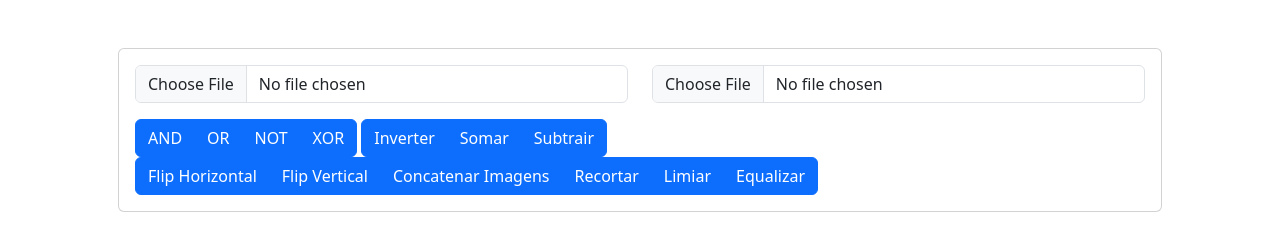
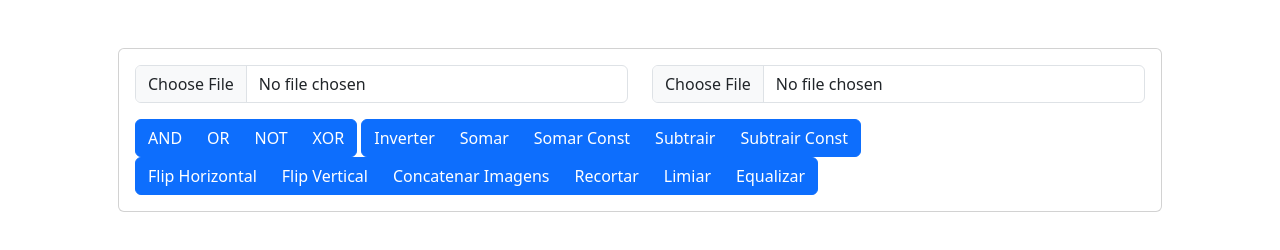
Before and after one commit to luizmenos/Processamento_imagem, a plain HTML site: page index.html in a window 1280 px wide. Drawn offline with Linux system fonts and the light colour scheme.

Commit message:
Implementadas funções de somar e subtrair const

```diff
--- a/index.html
+++ b/index.html
@@ -43,7 +43,9 @@
                     <div class="btn-group" role="group" aria-label="Operações Aritméticas">
                         <button onclick="inverterImagem()" class="btn btn-primary">Inverter</button>
                         <button onclick="somarImagens()" class="btn btn-primary">Somar</button>
+                        <button onclick="somarConst()" class="btn btn-primary">Somar Const</button>
                         <button onclick="subtrairImagens()" class="btn btn-primary">Subtrair</button>
+                        <button onclick="subtrairConst()" class="btn btn-primary">Subtrair Const</button>
                     </div>
                     <div class="btn-group" role="group" aria-label="Outras Funções">
                         <button onclick="flipLR()" class="btn btn-primary">Flip Horizontal</button>
--- a/js/script.js
+++ b/js/script.js
@@ -179,6 +179,83 @@ function somarImagens() {
     reader1.readAsDataURL(input1);
 }
 
+function somarConst() {
+    var input = document.getElementById('arquivoInput');
+    if (!input.files[0]) {
+        alert('Selecione uma imagem para processar.');
+        return;
+    }
+
+    var inputNumber = prompt("Insira o valor para somar, sendo de 0 a 255");
+    var somar = parseInt(inputNumber);
+    if (isNaN(somar) || (somar > 255 || somar < 0)) {
+        alert('Digite um número válido.');
+        return;
+    }
+
+    var reader = new FileReader();
+    reader.onload = function (evt) {
+        var dataURL = reader.result;
+
+
+        var img = new Image();
+
+        img.onload = function () {
+            var canvas = document.getElementById('canvasResultado');
+            var ctx = canvas.getContext('2d');
+            canvas.width = img.width;
+            canvas.height = img.height;
+            ctx.drawImage(img, 0, 0, img.width, img.height);
+
+            var imageData = ctx.getImageData(0, 0, canvas.width, canvas.height);
+            var pixels = imageData.data;
+
+            var matrixSubt = [];
+            for (var y = 0; y < canvas.height; y++) {
+                var row = [];
+                for (var x = 0; x < canvas.width; x++) {
+                    var index = (y * canvas.width + x) * 4;
+
+                    var f1 = pixels[index] + somar;
+                    var f2 = pixels[index + 1] + somar;
+                    var f3 = pixels[index + 2] + somar;
+
+                    var f_min = 0;
+                    var f_max = 255;
+
+                    var r = (255 / (f_max - f_min)) * (f1 - f_min);
+                    var g = (255 / (f_max - f_min)) * (f2 - f_min);
+                    var b = (255 / (f_max - f_min)) * (f3 - f_min);
+
+
+                    r = Math.round(r);
+                    g = Math.round(g);
+                    b = Math.round(b);
+
+                    row.push([r, g, b]);
+                }
+                matrixSubt.push(row);
+            }
+
+
+            ctx.clearRect(0, 0, canvas.width, canvas.height);
+            for (var y = 0; y < canvas.height; y++) {
+                for (var x = 0; x < canvas.width; x++) {
+                    var pixel = matrixSubt[y][x];
+                    ctx.fillStyle = 'rgb(' + pixel[0] + ',' + pixel[1] + ',' + pixel[2] + ')';
+                    ctx.fillRect(x, y, 1, 1);
+                }
+            }
+
+            var imageDataURL = canvas.toDataURL();
+            document.querySelector('.resultado').classList.remove('d-none');
+            downloadImage(imageDataURL, 'somarConst');
+        };
+        img.src = dataURL;
+    };
+    reader.readAsDataURL(input.files[0]);
+}
+
 function subtrairImagens() {
     var input1 = document.getElementById('arquivoInput').files[0];
     var input2 = document.getElementById('arquivoInput2').files[0];
@@ -273,6 +350,83 @@ function subtrairImagens() {
         reader2.readAsDataURL(input2);
     };
     reader1.readAsDataURL(input1);
+}
+
+function subtrairConst() {
+    var input = document.getElementById('arquivoInput');
+    if (!input.files[0]) {
+        alert('Selecione uma imagem para processar.');
+        return;
+    }
+
+    var inputNumber = prompt("Insira o valor para subtrair, sendo de 0 a 255");
+    var sub = parseInt(inputNumber);
+    if (isNaN(sub) || (sub > 255 || sub < 0)) {
+        alert('Digite um número válido.');
+        return;
+    }
+
+    var reader = new FileReader();
+    reader.onload = function (evt) {
+        var dataURL = reader.result;
+
+
+        var img = new Image();
+
+        img.onload = function () {
+            var canvas = document.getElementById('canvasResultado');
+            var ctx = canvas.getContext('2d');
+            canvas.width = img.width;
+            canvas.height = img.height;
+            ctx.drawImage(img, 0, 0, img.width, img.height);
+
+            var imageData = ctx.getImageData(0, 0, canvas.width, canvas.height);
+            var pixels = imageData.data;
+
+            var matrixSubt = [];
+            for (var y = 0; y < canvas.height; y++) {
+                var row = [];
+                for (var x = 0; x < canvas.width; x++) {
+                    var index = (y * canvas.width + x) * 4;
+
+                    var f1 = pixels[index] - sub;
+                    var f2 = pixels[index + 1] - sub;
+                    var f3 = pixels[index + 2] - sub;
+
+                    var f_min = 0;
+                    var f_max = 255;
+
+                    var r = (255 / (f_max - f_min)) * (f1 - f_min);
+                    var g = (255 / (f_max - f_min)) * (f2 - f_min);
+                    var b = (255 / (f_max - f_min)) * (f3 - f_min);
+
+
+                    r = Math.round(r);
+                    g = Math.round(g);
+                    b = Math.round(b);
+
+                    row.push([r, g, b]);
+                }
+                matrixSubt.push(row);
+            }
+
+
+            ctx.clearRect(0, 0, canvas.width, canvas.height);
+            for (var y = 0; y < canvas.height; y++) {
+                for (var x = 0; x < canvas.width; x++) {
+                    var pixel = matrixSubt[y][x];
+                    ctx.fillStyle = 'rgb(' + pixel[0] + ',' + pixel[1] + ',' + pixel[2] + ')';
+                    ctx.fillRect(x, y, 1, 1);
+                }
+            }
+
+            var imageDataURL = canvas.toDataURL();
+            document.querySelector('.resultado').classList.remove('d-none');
+            downloadImage(imageDataURL, 'somarConst');
+        };
+        img.src = dataURL;
+    };
+    reader.readAsDataURL(input.files[0]);
 }
 
 function flipLR() {
@@ -691,10 +845,6 @@ function and() {
     reader1.readAsDataURL(input1);
 }
 
-
-
-
-
 function or() {
     var input1 = document.getElementById('arquivoInput').files[0];
     var input2 = document.getElementById('arquivoInput2').files[0];
@@ -775,7 +925,6 @@ function or() {
 
     reader1.readAsDataURL(input1);
 }
-
 
 function not() {
     var input = document.getElementById('arquivoInput');
@@ -968,7 +1117,6 @@ function equalizarHistograma(imageData, histogramas) {
     }
 }
 
-
 function atualizarHistogramaGrafico(histogramaPre, histogramaPos) {
     destroyCharts();
     var count = 0;
```
